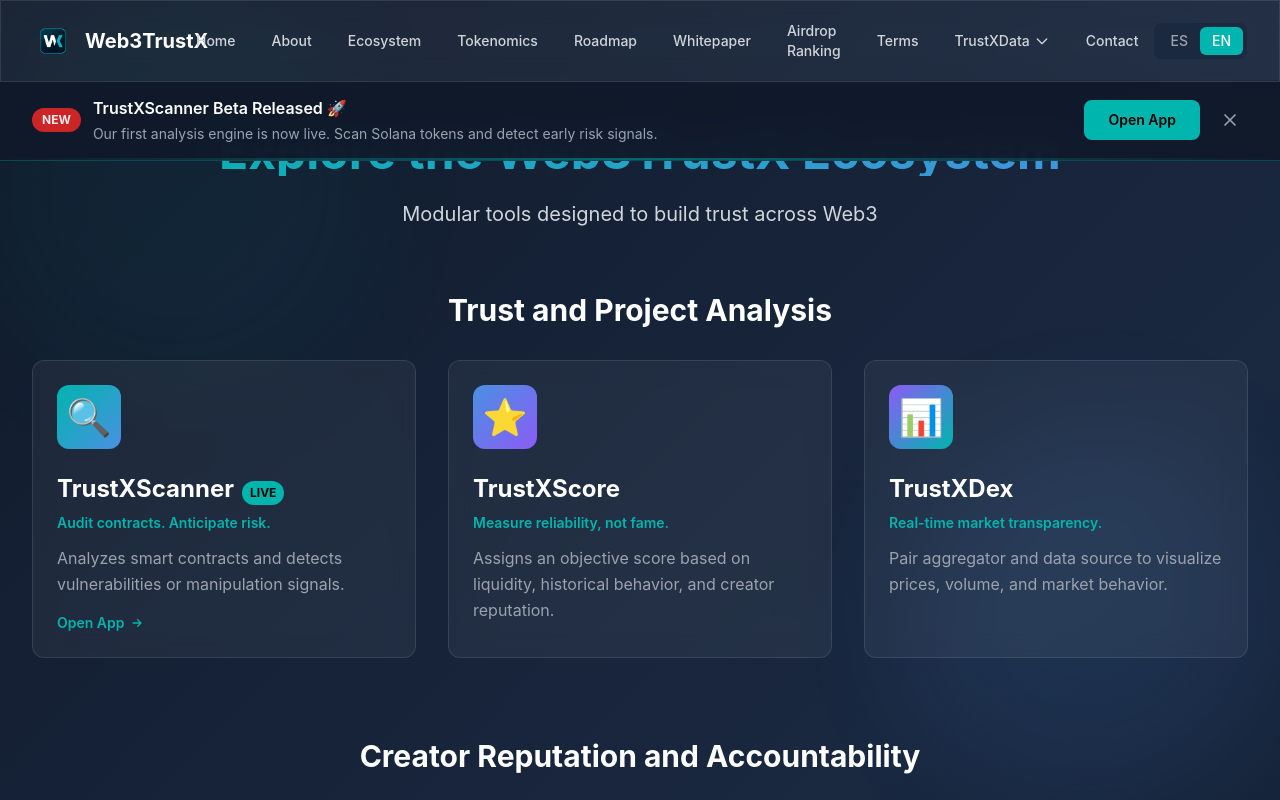
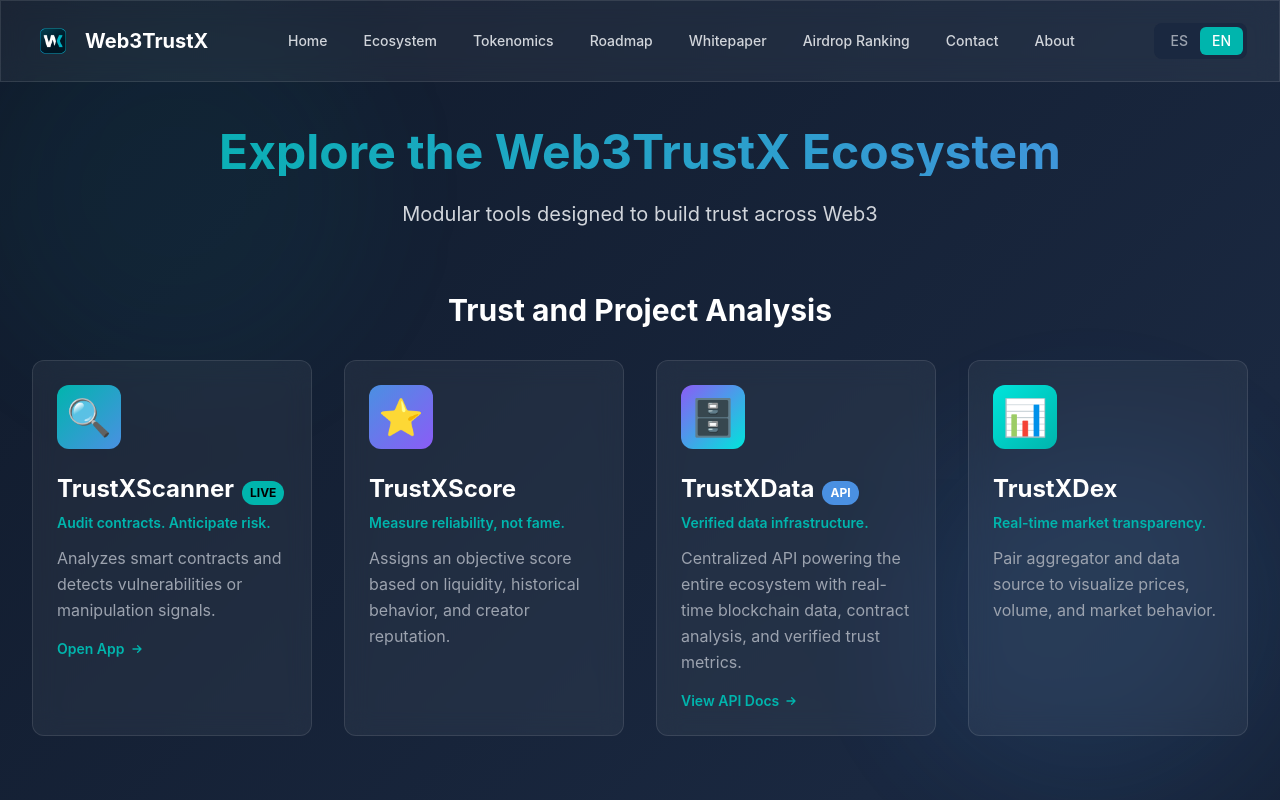
Before and after one commit to web3trustx/web3trustx, a Next.js app: page /ecosystem in a window 1280 px wide. Shown: the top 800 px of the page. Built offline with nearby package versions, Linux system fonts and the light colour scheme.

Commit message:
feat: UI/navigation improvements - remove NEW badge, reorganize menu, integrate TrustXData into ecosystem

```diff
--- a/components/Header.tsx
+++ b/components/Header.tsx
@@ -8,18 +8,16 @@ import { motion, AnimatePresence } from 'framer-motion';
 export default function Header() {
   const { language, setLanguage, t } = useLanguage();
   const [isMenuOpen, setIsMenuOpen] = useState(false);
-  const [isTrustXDataOpen, setIsTrustXDataOpen] = useState(false);
 
   const menuItems = [
     { href: '/', label: t.nav.home },
-    { href: '/about', label: t.nav.about },
     { href: '/ecosystem', label: t.nav.ecosystem },
     { href: '/tokenomics', label: t.nav.tokenomics },
     { href: '/roadmap', label: t.nav.roadmap },
     { href: '/whitepaper', label: t.nav.whitepaper },
     { href: '/leaderboard', label: t.nav.leaderboard },
-    { href: '/leaderboard#airdrop-terms', label: t.nav.airdropTerms },
     { href: '/contact', label: t.nav.contact },
+    { href: '/about', label: t.nav.about },
   ];
 
   return (
@@ -40,7 +38,7 @@ export default function Header() {
 
           {/* Desktop Navigation */}
           <div className="hidden lg:flex items-center space-x-1">
-            {menuItems.slice(0, 8).map((item) => (
+            {menuItems.map((item) => (
               <Link
                 key={item.href}
                 href={item.href}
@@ -49,46 +47,6 @@ export default function Header() {
                 {item.label}
               </Link>
             ))}
-
-            {/* TrustXData Dropdown */}
-            <div
-              className="relative"
-              onMouseEnter={() => setIsTrustXDataOpen(true)}
-              onMouseLeave={() => setIsTrustXDataOpen(false)}
-            >
-              <button className="px-4 py-2 text-sm font-medium text-gray-300 hover:text-primary hover:bg-white/5 rounded-lg transition-all duration-200 flex items-center gap-1">
-                {t.nav.trustxdata}
-                <svg className="w-4 h-4" fill="none" stroke="currentColor" viewBox="0 0 24 24">
-                  <path strokeLinecap="round" strokeLinejoin="round" strokeWidth={2} d="M19 9l-7 7-7-7" />
-                </svg>
-              </button>
-
-              <AnimatePresence>
-                {isTrustXDataOpen && (
-                  <motion.div
-                    initial={{ opacity: 0, y: -10 }}
-                    animate={{ opacity: 1, y: 0 }}
-                    exit={{ opacity: 0, y: -10 }}
-                    transition={{ duration: 0.2 }}
-                    className="absolute top-full left-0 mt-1 w-48 glass-effect border border-white/10 rounded-lg shadow-xl overflow-hidden"
-                  >
-                    <Link
-                      href="/trustxdata/api"
-                      className="block px-4 py-3 text-sm font-medium text-gray-300 hover:text-primary hover:bg-white/5 transition-all duration-200"
-                    >
-                      {t.nav.api}
-                    </Link>
-                  </motion.div>
-                )}
-              </AnimatePresence>
-            </div>
-
-            <Link
-              href={menuItems[8].href}
-              className="px-4 py-2 text-sm font-medium text-gray-300 hover:text-primary hover:bg-white/5 rounded-lg transition-all duration-200"
-            >
-              {menuItems[8].label}
-            </Link>
           </div>
 
           {/* Language Toggle & Mobile Menu */}
@@ -163,43 +121,6 @@ export default function Header() {
                     {item.label}
                   </Link>
                 ))}
-
-                {/* TrustXData submenu for mobile */}
-                <div className="px-4 py-2">
-                  <button
-                    onClick={() => setIsTrustXDataOpen(!isTrustXDataOpen)}
-                    className="w-full text-left text-sm font-medium text-gray-300 hover:text-primary transition-all duration-200 flex items-center justify-between"
-                  >
-                    {t.nav.trustxdata}
-                    <svg
-                      className={`w-4 h-4 transition-transform duration-200 ${isTrustXDataOpen ? 'rotate-180' : ''}`}
-                      fill="none"
-                      stroke="currentColor"
-                      viewBox="0 0 24 24"
-                    >
-                      <path strokeLinecap="round" strokeLinejoin="round" strokeWidth={2} d="M19 9l-7 7-7-7" />
-                    </svg>
-                  </button>
-                  <AnimatePresence>
-                    {isTrustXDataOpen && (
-                      <motion.div
-                        initial={{ opacity: 0, height: 0 }}
-                        animate={{ opacity: 1, height: 'auto' }}
-                        exit={{ opacity: 0, height: 0 }}
-                        transition={{ duration: 0.2 }}
-                        className="ml-4 mt-2 space-y-1"
-                      >
-                        <Link
-                          href="/trustxdata/api"
-                          onClick={() => setIsMenuOpen(false)}
-                          className="block px-3 py-2 text-sm text-gray-400 hover:text-primary hover:bg-white/5 rounded-lg transition-all duration-200"
-                        >
-                          {t.nav.api}
-                        </Link>
-                      </motion.div>
-                    )}
-                  </AnimatePresence>
-                </div>
               </div>
             </motion.div>
           )}
--- a/components/Layout.tsx
+++ b/components/Layout.tsx
@@ -3,7 +3,6 @@
 import { ReactNode } from 'react';
 import Header from './Header';
 import Footer from './Footer';
-import NewsRibbon from './NewsRibbon';
 
 interface LayoutProps {
   children: ReactNode;
@@ -19,7 +18,6 @@ export default function Layout({ children }: LayoutProps) {
       </div>
 
       <Header />
-      <NewsRibbon />
 
       <main className="flex-grow relative z-10">
         {children}
--- a/components/NewsRibbon.tsx
+++ b/components/NewsRibbon.tsx
@@ -22,11 +22,6 @@ export default function NewsRibbon() {
           <div className="flex flex-col sm:flex-row items-center justify-between gap-3 sm:gap-4">
             {/* Content */}
             <div className="flex items-start sm:items-center gap-2 sm:gap-3 flex-1 w-full sm:w-auto">
-              {/* NEW Badge with strong pulse animation */}
-              <span className="inline-flex items-center px-2.5 py-1 rounded-full text-xs font-bold bg-red-600 text-white whitespace-nowrap flex-shrink-0 pulse-strong">
-                {t.newsRibbon.badge}
-              </span>
-
               {/* Message */}
               <div className="flex-1 min-w-0">
                 <p className="text-white font-semibold text-sm sm:text-base leading-tight">
--- a/lib/translations.ts
+++ b/lib/translations.ts
@@ -89,6 +89,11 @@ export const translations = {
             name: 'TrustXScore',
             tagline: 'Mide la fiabilidad, no la fama.',
             description: 'Asigna una puntuación objetiva basada en liquidez, comportamiento histórico y reputación del creador.',
+          },
+          trustxdata: {
+            name: 'TrustXData',
+            tagline: 'Infraestructura de datos verificados.',
+            description: 'API centralizada que alimenta todo el ecosistema con datos blockchain en tiempo real, análisis de contratos y métricas de confianza verificadas.',
           },
           trustxdex: {
             name: 'TrustXDex',
@@ -591,6 +596,11 @@ export const translations = {
             tagline: 'Measure reliability, not fame.',
             description: 'Assigns an objective score based on liquidity, historical behavior, and creator reputation.',
           },
+          trustxdata: {
+            name: 'TrustXData',
+            tagline: 'Verified data infrastructure.',
+            description: 'Centralized API powering the entire ecosystem with real-time blockchain data, contract analysis, and verified trust metrics.',
+          },
           trustxdex: {
             name: 'TrustXDex',
             tagline: 'Real-time market transparency.',
--- a/pages/ecosystem.tsx
+++ b/pages/ecosystem.tsx
@@ -20,9 +20,15 @@ export default function Ecosystem() {
       color: 'from-accent-blue to-accent-purple',
     },
     {
+      ...t.ecosystem.trustAnalysis.tools.trustxdata,
+      icon: '🗄️',
+      color: 'from-accent-purple to-primary-light',
+      href: '/trustxdata/api',
+    },
+    {
       ...t.ecosystem.trustAnalysis.tools.trustxdex,
       icon: '📊',
-      color: 'from-accent-purple to-primary',
+      color: 'from-primary-light to-primary',
     },
   ];
 
@@ -97,15 +103,21 @@ export default function Ecosystem() {
             <h2 className="text-3xl font-bold text-white mb-8 text-center">
               {t.ecosystem.trustAnalysis.title}
             </h2>
-            <div className="grid md:grid-cols-2 lg:grid-cols-3 gap-8">
+            <div className="grid md:grid-cols-2 lg:grid-cols-4 gap-8">
               {trustAnalysisTools.map((tool, index) => {
                 const isTrustXScanner = tool.name === 'TrustXScanner';
-                const CardWrapper = isTrustXScanner ? 'a' : 'div';
+                const isTrustXData = tool.name === 'TrustXData' || tool.name === 'API de TrustXData';
+                const isClickable = isTrustXScanner || isTrustXData;
+                const CardWrapper = isClickable ? 'a' : 'div';
                 const cardProps = isTrustXScanner
                   ? {
                       href: 'https://scanner.web3trustx.com',
                       target: '_blank',
                       rel: 'noopener noreferrer'
+                    }
+                  : isTrustXData
+                  ? {
+                      href: '/trustxdata/api',
                     }
                   : {};
 
@@ -119,7 +131,7 @@ export default function Ecosystem() {
                   >
                     <CardWrapper
                       {...cardProps}
-                      className={`card-cyber group block h-full ${isTrustXScanner ? 'cursor-pointer hover:shadow-xl hover:shadow-primary/20' : ''}`}
+                      className={`card-cyber group block h-full ${isClickable ? 'cursor-pointer hover:shadow-xl hover:shadow-primary/20' : ''}`}
                     >
                       <div className={`w-16 h-16 bg-gradient-to-br ${tool.color} rounded-xl flex items-center justify-center mb-6 text-4xl transform group-hover:scale-110 transition-transform duration-300`}>
                         {tool.icon}
@@ -131,12 +143,25 @@ export default function Ecosystem() {
                             LIVE
                           </span>
                         )}
+                        {isTrustXData && (
+                          <span className="ml-2 inline-flex items-center px-2 py-1 rounded-full text-xs font-bold bg-accent-blue text-white">
+                            API
+                          </span>
+                        )}
                       </h3>
                       <p className="text-sm text-primary font-semibold mb-3">{tool.tagline}</p>
                       <p className="text-gray-400 leading-relaxed">{tool.description}</p>
                       {isTrustXScanner && (
                         <div className="mt-4 flex items-center text-primary text-sm font-semibold">
                           Open App
+                          <svg className="w-4 h-4 ml-1 transform group-hover:translate-x-1 transition-transform" fill="none" stroke="currentColor" viewBox="0 0 24 24">
+                            <path strokeLinecap="round" strokeLinejoin="round" strokeWidth={2} d="M13 7l5 5m0 0l-5 5m5-5H6" />
+                          </svg>
+                        </div>
+                      )}
+                      {isTrustXData && (
+                        <div className="mt-4 flex items-center text-primary text-sm font-semibold">
+                          View API Docs
                           <svg className="w-4 h-4 ml-1 transform group-hover:translate-x-1 transition-transform" fill="none" stroke="currentColor" viewBox="0 0 24 24">
                             <path strokeLinecap="round" strokeLinejoin="round" strokeWidth={2} d="M13 7l5 5m0 0l-5 5m5-5H6" />
                           </svg>
```
